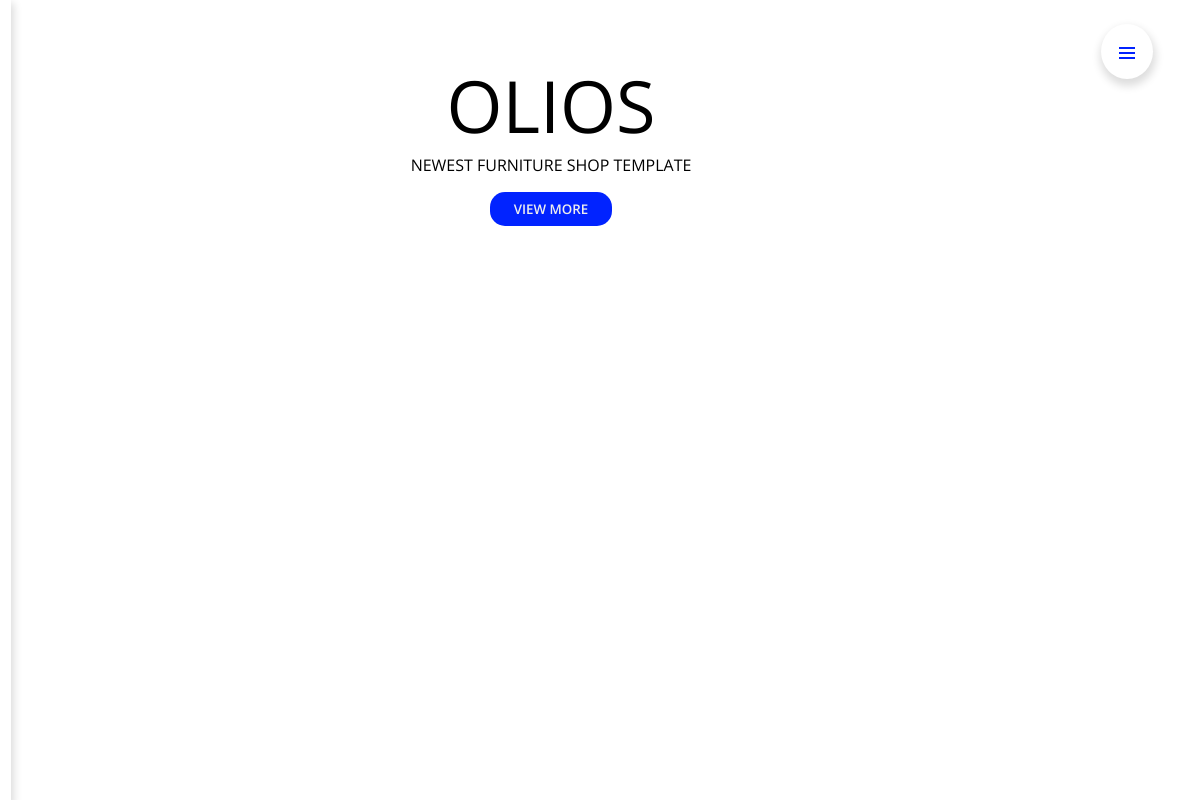
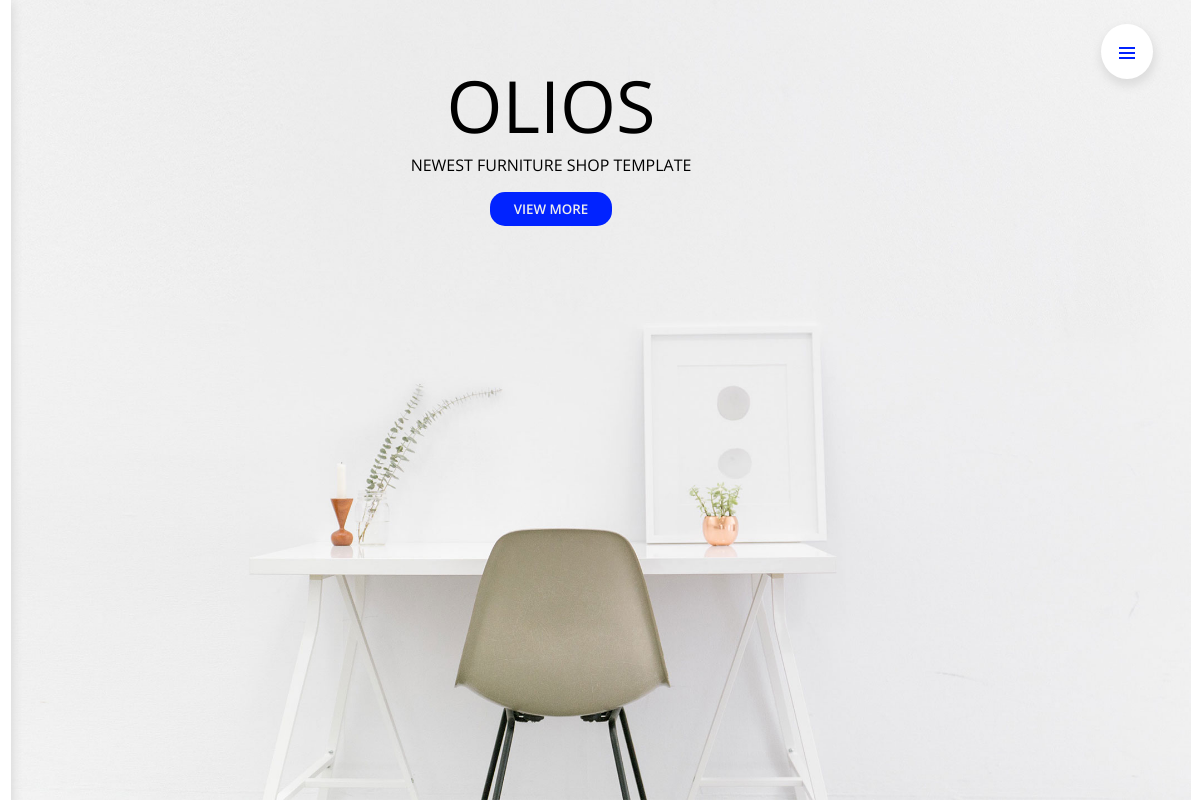
Before and after one commit to kamilwojtol/olios, a plain HTML site: page index.html in a window 1280 px wide. Shown: the full height of the page, 89-1280 px from the left. Drawn offline with nearby package versions, Linux system fonts and the light colour scheme.

Commit message:
final fix

```diff
--- a/css/index.css
+++ b/css/index.css
@@ -6,7 +6,7 @@
 }
 
 .container {
-  background-image: url("img/zdjecie1.jpg");
+  background-image: url("../img/zdjecie1.jpg");
   background-position: 50% 100%;
   background-size: cover;
   width: 100%;
```
